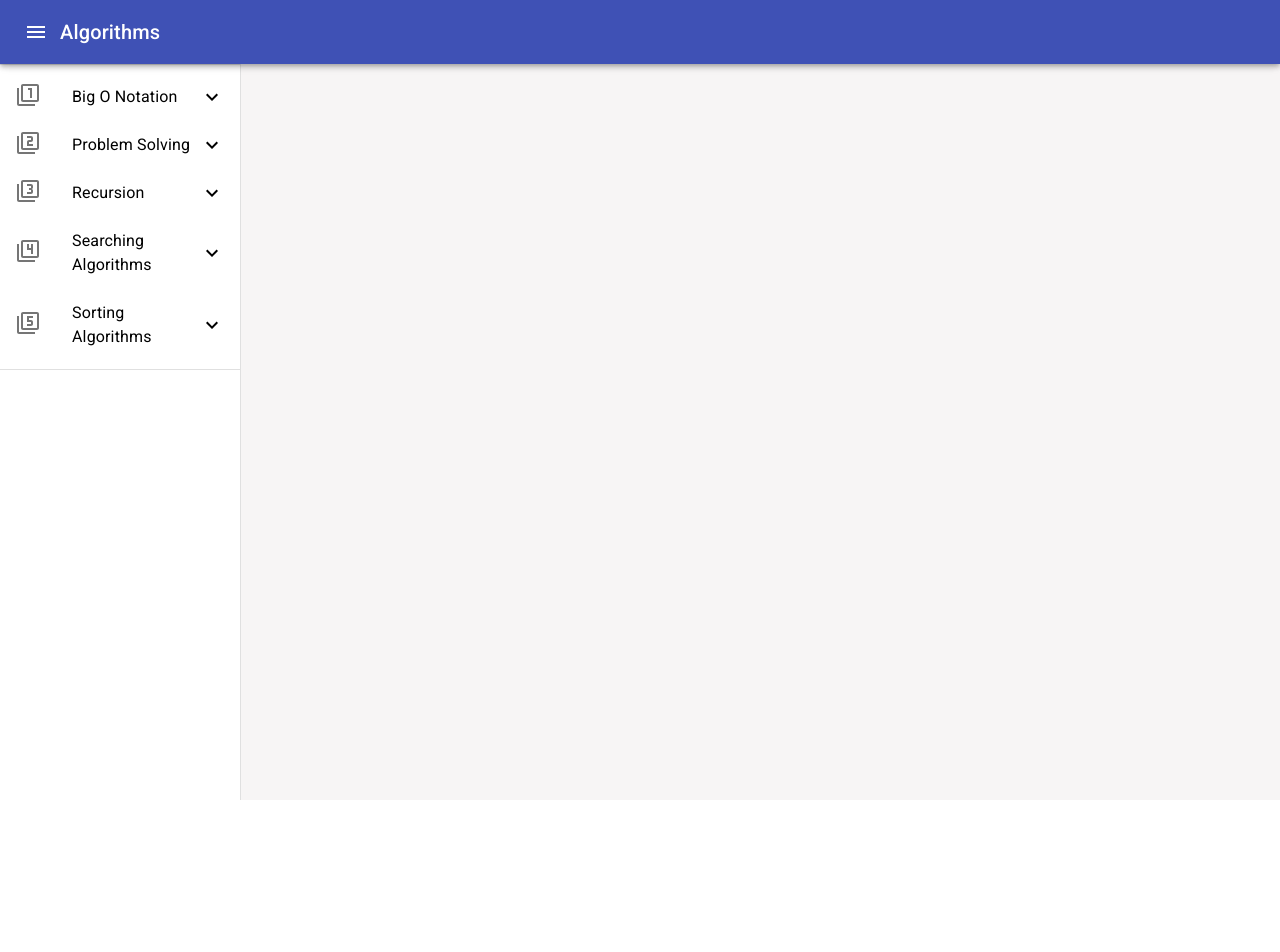
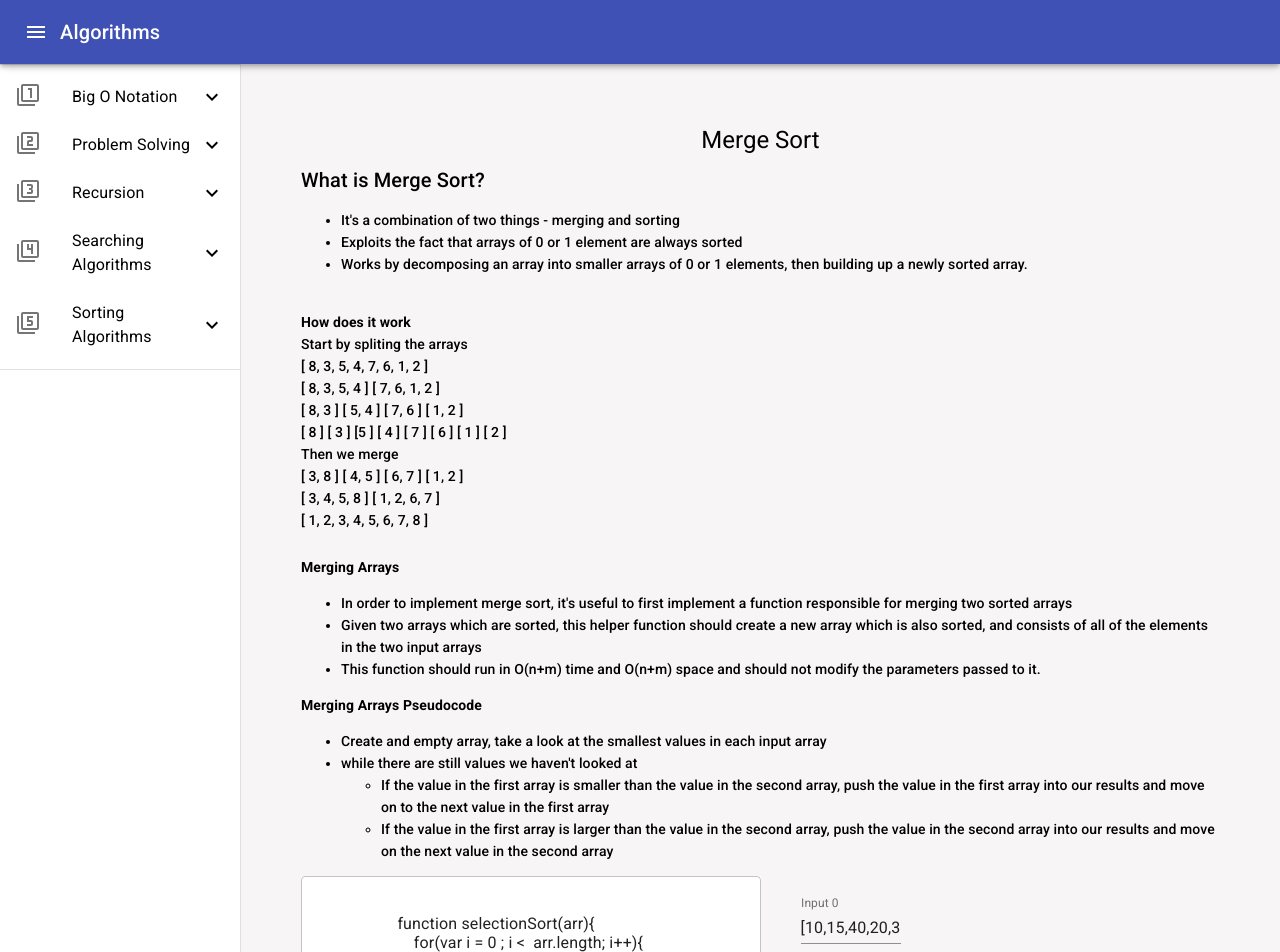
Before and after one commit to mikeKorakakis/algorithms, a React (Create React App) app: page /merge_sort in a window 1280 px wide. Shown: the top 952 px of the page. Before the commit the page ends 800 px from the top, so only its background shows below. Built offline with nearby package versions, Linux system fonts and the light colour scheme.

Commit message:
added merge sort

```diff
--- a/src/App.tsx
+++ b/src/App.tsx
@@ -19,6 +19,7 @@ import BubbleSort from "./components/SortingAlgorithms/BubbleSort";
 import SelectionSort from "./components/SortingAlgorithms/SelectionSort";
 import InsertionSort from "./components/SortingAlgorithms/InsertionSort";
 import InsertionSelectionBubbleComp from "./components/SortingAlgorithms/InsertionSelectionBubbleComp";
+import MergeSort from "./components/SortingAlgorithms/MergeSort";
 
 function App() {
 	return (
@@ -89,6 +90,7 @@ function App() {
 						component={InsertionSelectionBubbleComp}
 						exact
 					/>
+					<Route path="/merge_sort" component={MergeSort} exact />
 				</Layout>
 			</Switch>
 			<ToastContainer />
--- /dev/null
+++ b/src/components/SortingAlgorithms/MergeSort.tsx
@@ -0,0 +1,135 @@
+import { Box, Typography } from "@material-ui/core";
+import React from "react";
+import FunctionExcecution from "../common/FunctionExecution";
+
+const MergeSort: React.FC = () => {
+	return (
+		<>
+			<Typography variant="h5" gutterBottom>
+				Merge Sort
+			</Typography>
+			<Box style={{ textAlign: "left" }}>
+				<Typography variant="h6" gutterBottom>
+					What is Merge Sort?
+				</Typography>
+				<Typography variant="subtitle2" gutterBottom>
+					<ul>
+						<li>
+							It's a combination of two things - merging and
+							sorting
+						</li>
+						<li>
+							Exploits the fact that arrays of 0 or 1 element are
+							always sorted
+						</li>
+						<li>
+							Works by decomposing an array into smaller arrays of
+							0 or 1 elements, then building up a newly sorted
+							array.
+						</li>
+					</ul>
+					<br></br>
+					<strong>How does it work</strong>
+					<br></br>
+					<span>Start by spliting the arrays</span>
+					<br></br>[ 8, 3, 5, 4, 7, 6, 1, 2 ]<br></br>[ 8, 3, 5, 4 ] [
+					7, 6, 1, 2 ]<br></br>[ 8, 3 ] [ 5, 4 ] [ 7, 6 ] [ 1, 2 ]
+					<br></br>[ 8 ] [ 3 ] [5 ] [ 4 ] [ 7 ] [ 6 ] [ 1 ] [ 2 ]
+					<br></br>
+					<span>Then we merge</span>
+					<br></br>[ 3, 8 ] [ 4, 5 ] [ 6, 7 ] [ 1, 2 ]<br></br>[ 3, 4,
+					5, 8 ] [ 1, 2, 6, 7 ]<br></br>[ 1, 2, 3, 4, 5, 6, 7, 8 ]
+				</Typography>
+				<br></br>
+				<Typography variant="subtitle2" gutterBottom>
+					<strong>Merging Arrays </strong>
+					<ul>
+						<li>
+							In order to implement merge sort, it's useful to
+							first implement a function responsible for merging
+							two sorted arrays
+						</li>
+						<li>
+							Given two arrays which are sorted, this helper
+							function should create a new array which is also
+							sorted, and consists of all of the elements in the
+							two input arrays
+						</li>
+						<li>
+							This function should run in O(n+m) time and O(n+m)
+							space and should not modify the parameters passed to
+							it.
+						</li>
+					</ul>
+
+					<strong>Merging Arrays Pseudocode</strong>
+					<ul>
+						<li>
+							Create and empty array, take a look at the smallest
+							values in each input array
+						</li>
+						<li>
+							while there are still values we haven't looked at
+						</li>
+						<ul>
+							<li>
+								If the value in the first array is smaller than
+								the value in the second array, push the value in
+								the first array into our results and move on to
+								the next value in the first array
+							</li>
+							<li>
+								If the value in the first array is larger than
+								the value in the second array, push the value in
+								the second array into our results and move on
+								the next value in the second array
+							</li>
+						</ul>
+					</ul>
+				</Typography>
+				<FunctionExcecution
+					inputCount={1}
+					defaultValues={["[10,15,40,20,35]"]}
+				>
+					{`
+                    function selectionSort(arr){
+                        for(var i = 0 ; i <  arr.length; i++){
+                            var min = i
+                            for( var j = i; j < arr.length; j++ ){
+
+                                if(arr[j] < arr[min]){
+
+                                    min = j
+                                    noSwaps = false;
+
+                                }
+                            }
+                            if( i !== min){
+                            var temp = arr[min]
+                            arr[min] = arr[i]
+                            arr[i] = temp;
+                            }
+                        }
+                        return arr
+                    }
+`}
+				</FunctionExcecution>
+				<br></br>
+				<iframe
+					style={{ width: "100%", height: "500px", scale: "0.5" }}
+					src="https://visualgo.net/en/sorting"
+				></iframe>
+
+				<Typography variant="subtitle2" gutterBottom>
+					<strong>Bubble Sort Complexity</strong>
+					<ul>
+						<li>normally O(n^2)</li>
+						<li>good if you don't want many swaps</li>
+					</ul>
+				</Typography>
+			</Box>
+		</>
+	);
+};
+
+export default MergeSort;
--- a/src/layout/index.tsx
+++ b/src/layout/index.tsx
@@ -61,6 +61,7 @@ const subSection = [
 		{ label: "Selection Sort", link: "/selection_sort" },
 		{ label: "Insertion Sort", link: "/insertion_sort" },
 		{ label: "Insertion Selection Bubble Sort Comparison", link: "/insertion_selection_bubble_comparison" },
+		{ label: "MergeSort", link: "/merge_sort" },
 	],
 ];
 const icons = (key: string, index: number) => {
```
